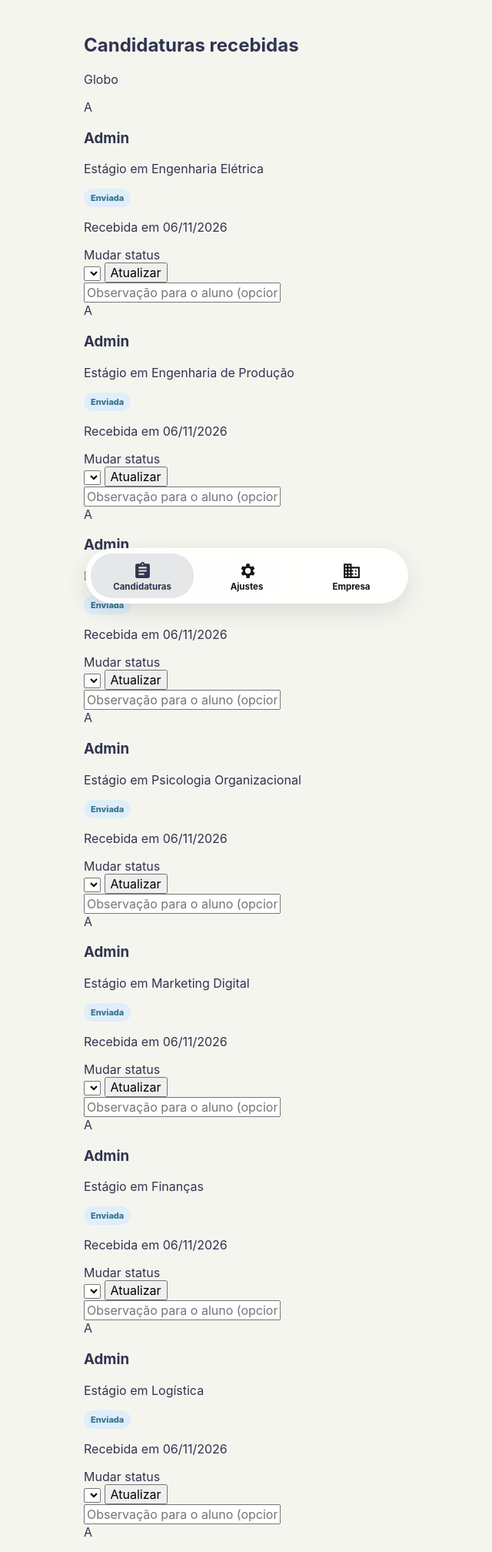
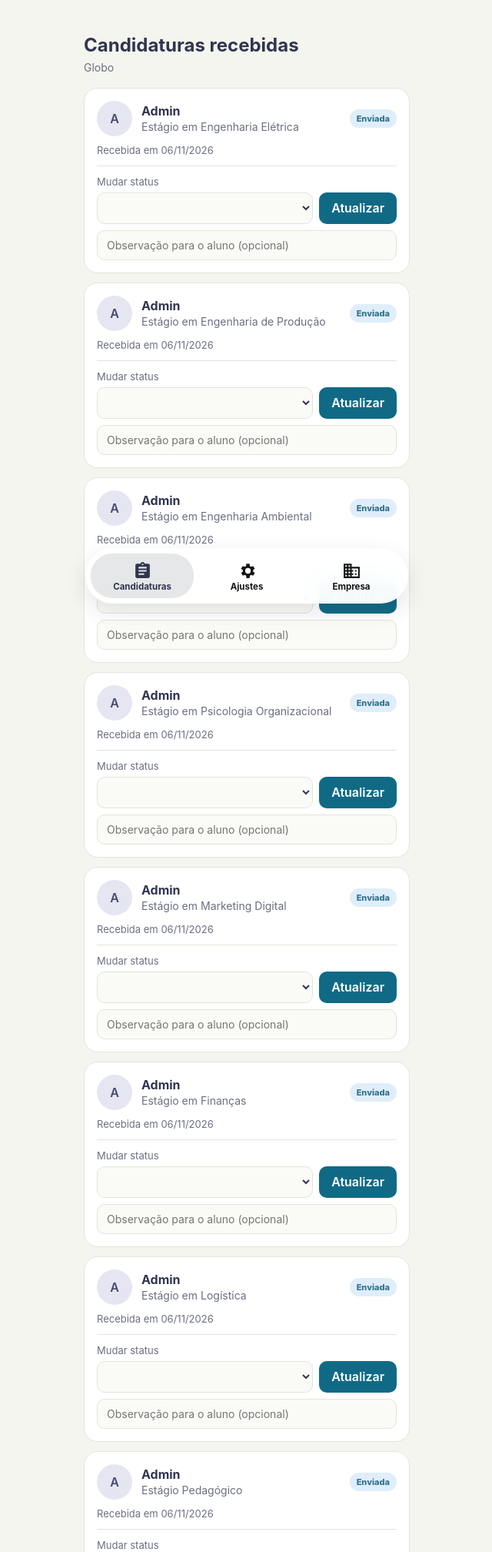
Before and after one commit to ifolk01/ENG4021-33D-DJANGO-repo, a Django app: template TIME5/Sprint 6/connectoproject/Connecto App/template/candidaturas_empresa.html in a window 1280 px wide. Shown: the top 2016 px of the page at 77% size, without its empty margins (319-959 px from the left). Run offline with Django 5.2, Linux system fonts and the light colour scheme; the template is opened without the code that fills it: values that come from a table or form of the project are taken from there, others are empty; data comes from the database, SQL or seed files in the repository.

Commit message:
Empregador: CSS do editar perfil, das candidaturas e do perfil da empresa

```diff
--- /dev/null
+++ b/TIME5/Sprint 6/connectoproject/Connecto App/static/candidaturas_empresa.css
@@ -0,0 +1,141 @@
+/* Tela de candidaturas recebidas pelo empregador */
+.empresa-subtitulo {
+  margin: -14px 0 18px;
+  color: var(--tema-muted, #6B6F80);
+  font-size: 14px;
+}
+
+.aviso-empresa {
+  margin-bottom: 14px;
+  padding: 12px 14px;
+  border-radius: 12px;
+  background-color: var(--tema-cyan-soft, #DDEEF4);
+  color: #116A85;
+  font-size: 14px;
+}
+
+.aviso-empresa.error {
+  background-color: var(--tema-red-soft, #F9E8E7);
+  color: #C85A5A;
+}
+
+.lista-recebidas {
+  display: flex;
+  flex-direction: column;
+  gap: 12px;
+}
+
+/* Card de cada candidatura */
+.card-recebida {
+  padding: 16px;
+  border: 1px solid var(--tema-line, #E4E4DD);
+  border-radius: 18px;
+  background-color: var(--tema-surface, #FFFFFF);
+}
+
+.card-recebida-topo {
+  display: flex;
+  align-items: center;
+  gap: 12px;
+}
+
+.candidato-avatar {
+  flex-shrink: 0;
+  width: 46px;
+  height: 46px;
+  border-radius: 50%;
+  background-color: var(--tema-surface-2, #E6E6F2);
+  color: #464B71;
+  font-weight: 600;
+  line-height: 46px;
+  text-align: center;
+}
+
+html[data-theme="dark"] .candidato-avatar {
+  color: var(--tema-ink, #E8E9F0);
+}
+
+.candidato-info {
+  flex: 1;
+  min-width: 0;
+}
+
+.candidato-info h3 {
+  margin: 0;
+  font-size: 16px;
+  overflow-wrap: anywhere;
+}
+
+.candidato-info p {
+  margin: 2px 0 0;
+  color: var(--tema-muted, #6B6F80);
+  font-size: 14px;
+  overflow-wrap: anywhere;
+}
+
+.card-recebida .application-status {
+  flex-shrink: 0;
+}
+
+.candidatura-data {
+  margin: 10px 0 0;
+  color: var(--tema-muted, #6B6F80);
+  font-size: 13px;
+}
+
+/* Formulário para mudar o status */
+.form-status {
+  margin-top: 12px;
+  padding-top: 12px;
+  border-top: 1px solid var(--tema-line, #E4E4DD);
+}
+
+.form-status label {
+  display: block;
+  margin-bottom: 6px;
+  color: var(--tema-muted, #6B6F80);
+  font-size: 13px;
+}
+
+.form-status-linha {
+  display: flex;
+  gap: 8px;
+}
+
+.form-status select,
+.form-status input {
+  width: 100%;
+  min-width: 0;
+  padding: 10px 12px;
+  border: 1px solid var(--tema-line, #E4E4DD);
+  border-radius: 10px;
+  background-color: var(--tema-surface-2, #FAFAF7);
+  color: var(--tema-ink, #33364F);
+  font-size: 14px;
+  font-family: inherit;
+}
+
+.form-status input {
+  margin-top: 8px;
+}
+
+.form-status select:focus,
+.form-status input:focus {
+  outline: none;
+  border-color: #116A85;
+}
+
+.botao-atualizar {
+  flex-shrink: 0;
+  padding: 10px 16px;
+  border: none;
+  border-radius: 10px;
+  background-color: #116A85;
+  color: #FFFFFF;
+  font-weight: 600;
+  cursor: pointer;
+}
+
+.botao-atualizar:hover {
+  background-color: #0D5469;
+}
```
Also changed, not shown: TIME5/Sprint 6/connectoproject/Connecto App/static/editar_perfil_empregador.css (added, +177 -0 lines), TIME5/Sprint 6/connectoproject/Connecto App/static/perfil_empresa.css (+38 -3 lines).
